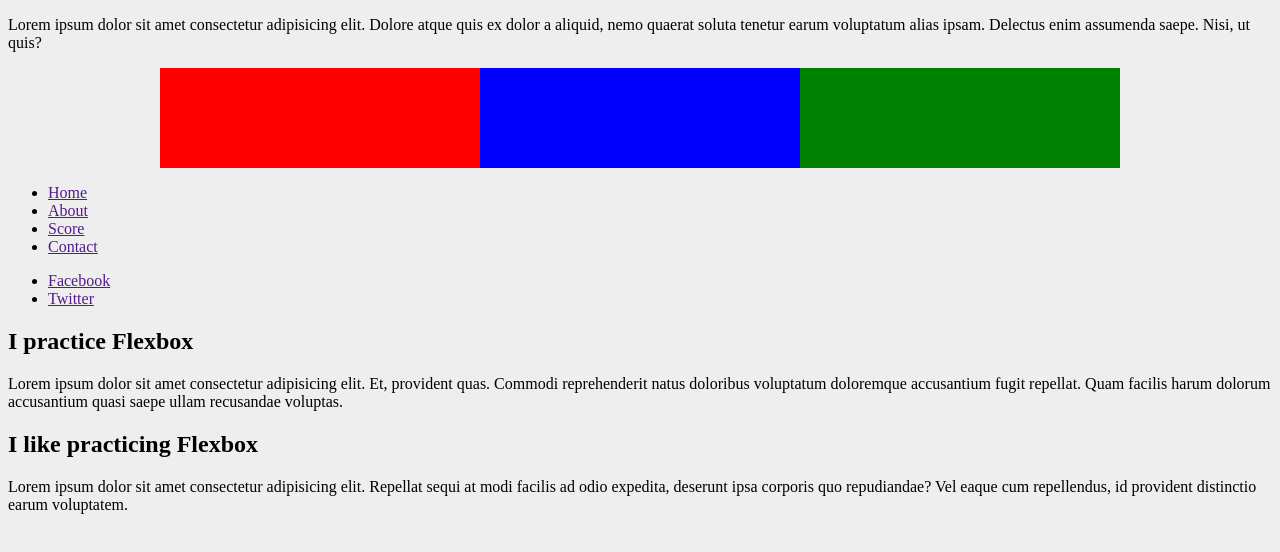
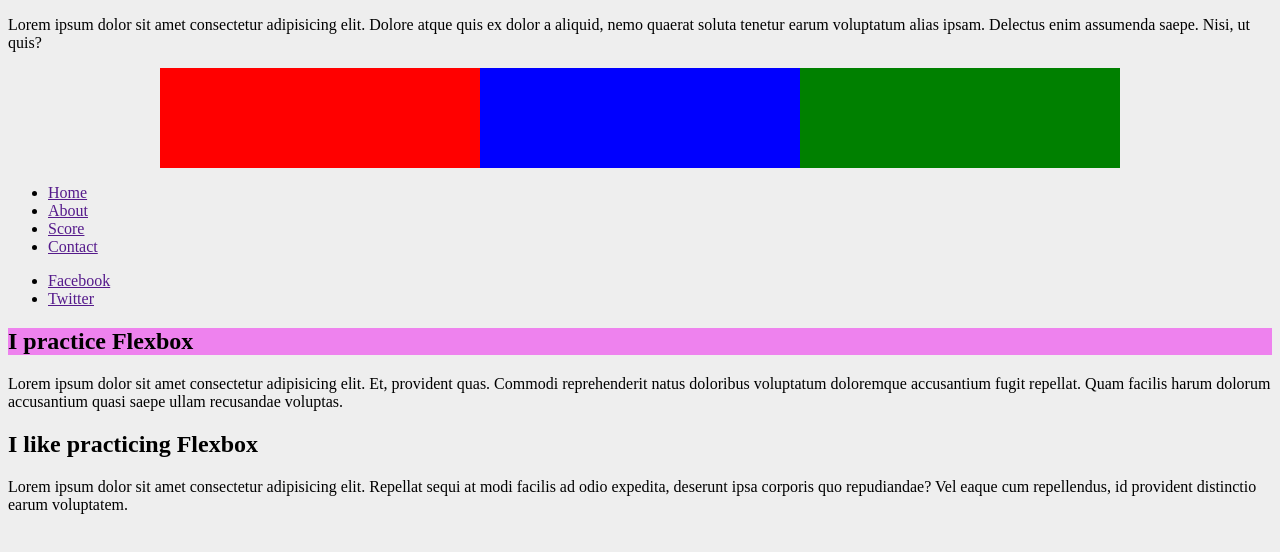
Before and after one commit to popadana10/CSS-Flexbox, a plain HTML site: page index.html in a window 1280 px wide. Drawn offline with Linux system fonts and the light colour scheme.

Commit message:
update flexbox basis

```diff
--- a/index.html
+++ b/index.html
@@ -33,7 +33,7 @@
     </nav>
     <section id="blocks">
       <article>
-        <h2>I practice Flexbox</h2>
+        <h2 class="first">I practice Flexbox</h2>
         <p>
           Lorem ipsum dolor sit amet consectetur adipisicing elit. Et, provident
           quas. Commodi reprehenderit natus doloribus voluptatum doloremque
--- a/style.css
+++ b/style.css
@@ -50,3 +50,12 @@ body {
   /*flex-shrink: 3;*/
   /*flex-basis: 300px;*/
 }
+
+.first {
+  background-color: violet;
+}
+
+.first:hover {
+  background-color: green;
+  cursor: pointer;
+}
```
